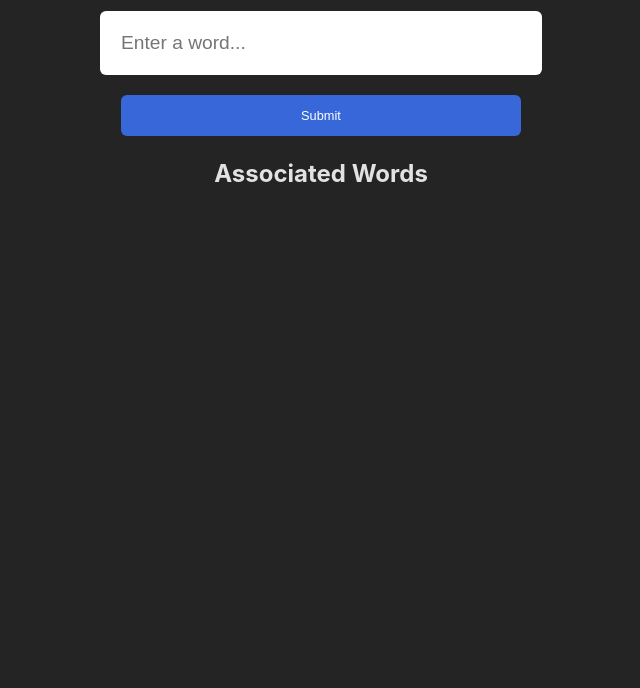
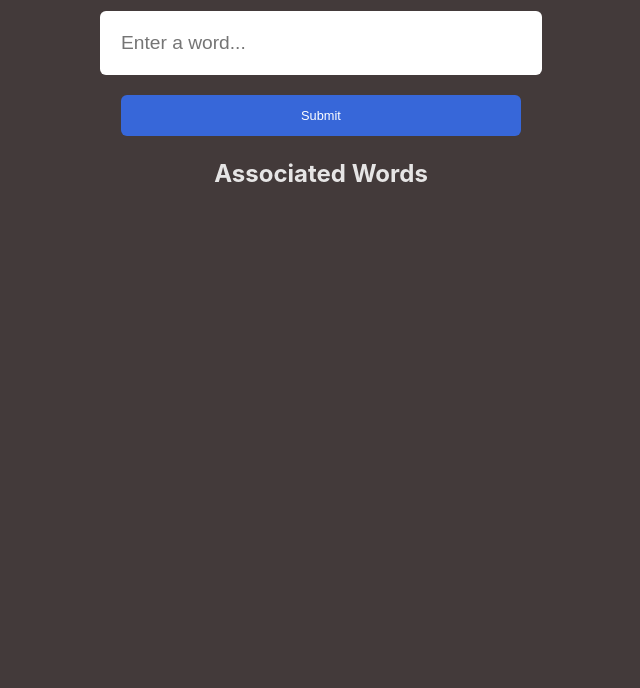
Before and after one commit to harmanpreet03/phase-1-project1, a website built with Vite: page index.html in a window 1280 px wide. Shown: the part 112-800 px from the top of the page, without its empty margins (319-959 px from the left). Built offline with nearby package versions, Linux system fonts and the light colour scheme.

Commit message:
background updated

```diff
--- a/style.css
+++ b/style.css
@@ -5,7 +5,7 @@
 
   color-scheme: light dark;
   color: rgba(255, 255, 255, 0.87);
-  background-color: #242424;
+  background-color: #433a3a;
 
   font-synthesis: none;
   text-rendering: optimizeLegibility;
```
